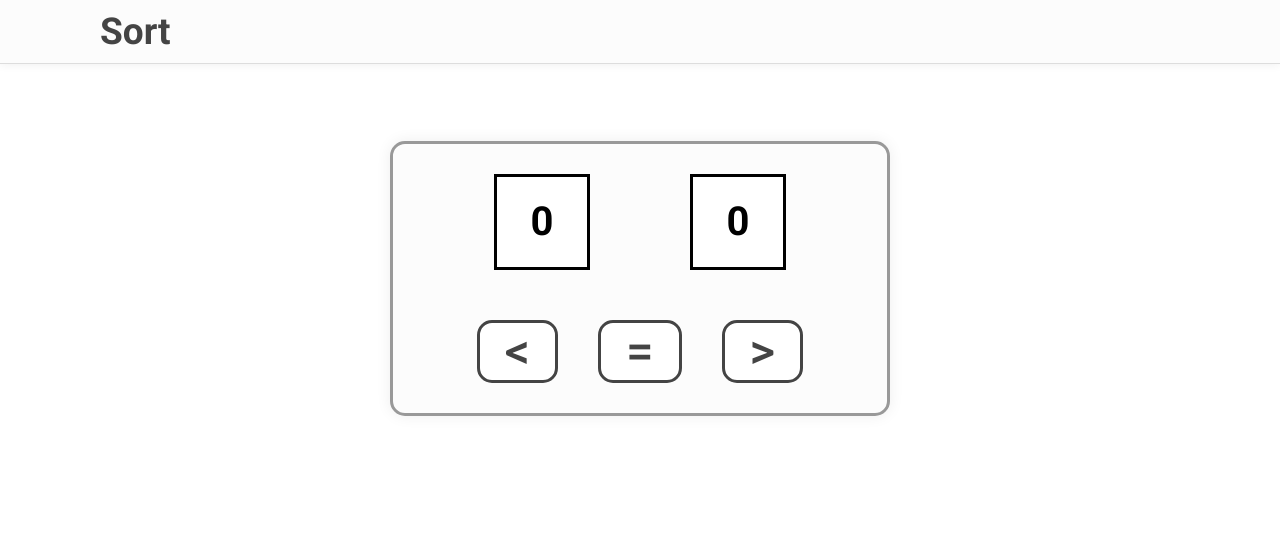
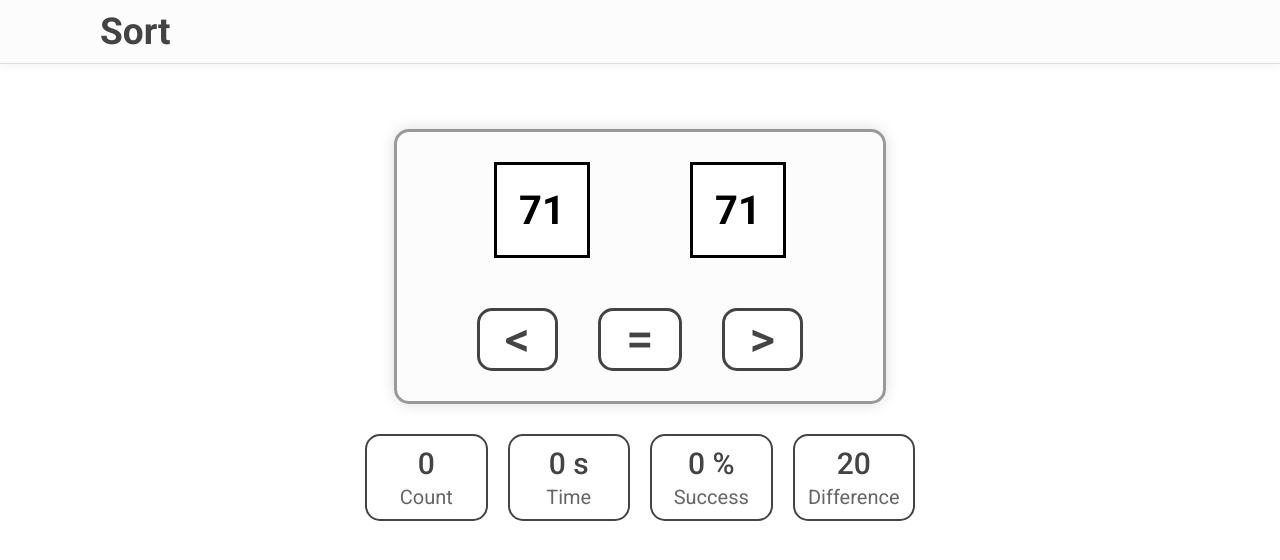
Before and after one commit to Oskar505/glyphSort, a Vue app: page /sort in a window 1280 px wide. Shown: the top 560 px of the page. Built offline with nearby package versions, Linux system fonts and the light colour scheme.

Commit message:
live stats, save data to storage

```diff
--- a/src/views/Sort.vue
+++ b/src/views/Sort.vue
@@ -1,9 +1,9 @@
 <template>
     <header>
-        <h1>Sort</h1>
+        <h1 @click="clearStorage()">Sort</h1>
     </header>
 
-
+    <main>
         <div class="sortWrapper" :class="borderFeedback">
             <div class="glyphCardWrapper">
                 <glyph-card :value="val1"></glyph-card>
@@ -24,8 +24,32 @@
                     <p>></p>
                 </div>
             </div>
+        </div>
 
+
+        <div class="infoWrapper">
+            <div class="infoBox" title="Number of sorted glyphs">
+                <p class="data">{{ sortedCount }}</p>
+                <p class="label">Count</p>
             </div>
+
+            <div class="infoBox" title="Average time to sort a pair of glyphs">
+                <p class="data">{{ sortTime }}&nbsp;s</p>
+                <p class="label">Time</p>
+            </div>
+
+            <div class="infoBox" title="Success rate">
+                <p class="data">{{ successRate }}&nbsp;%</p>
+                <p class="label">Success</p>
+            </div>
+
+            <div class="infoBox" title="Difference between glyph values (0 - 100)">
+                <p class="data">{{ Math.round(distance / glyphStepsCount * 100) }}</p>
+                <p class="label">Difference</p>
+            </div>
+        </div>
+    </main>
+
 </template>
 
 
@@ -33,6 +57,7 @@
     export default {
         data() {
             return {
+                glyphName: "a",
                 distance: undefined,
                 val1: 0,
                 val2: 0,
@@ -40,6 +65,10 @@
                 lastCorrect: true,
                 glyphStepsCount: 100,
                 equalChance: 1, // 1 = 10%
+
+                successRate: 0,
+                sortedCount: 0,
+                sortTime: 0,
 
                 clickCooldown: false,
 
@@ -54,6 +83,13 @@
 
         mounted() {
             window.addEventListener('keydown', this.handleKeydown)
+
+            this.newGlyphs()
+
+            // get stats
+            let allAnswers = JSON.parse(localStorage.getItem("allAnswers")) || []
+            let sessionAnswers = JSON.parse(sessionStorage.getItem("sessionAnswers")) || []
+            this.getStats(allAnswers, sessionAnswers)
         },
 
         beforeUnmount() {
@@ -175,6 +211,33 @@
                 }
 
 
+                // Get data
+                let allAnswers = JSON.parse(localStorage.getItem("allAnswers")) || []
+                let sessionAnswers = JSON.parse(sessionStorage.getItem("sessionAnswers")) || []
+
+
+                // Push new data
+                let answerData = {
+                    "glyphName": this.glyphName,
+                    "val1": this.val1,
+                    "val2": this.val2,
+                    "correct": this.lastCorrect,
+                    "time": Date.now()
+                }
+
+                allAnswers.push(answerData)
+                sessionAnswers.push(answerData)
+
+
+                this.getStats(allAnswers, sessionAnswers)
+
+
+                // Save data
+                localStorage.setItem("allAnswers", JSON.stringify(allAnswers))
+                sessionStorage.setItem("sessionAnswers", JSON.stringify(sessionAnswers))
+
+
+
                 // reset feedbacks and get new glyphs
                 setTimeout(() => {
                     this.btn0Feedback = ''
@@ -214,6 +277,49 @@
                     this.clickCooldown = false;
                 }, 500);
             },
+
+
+            clearStorage() {
+                console.log("clearing storage");
+
+                localStorage.clear();
+                sessionStorage.clear();
+            },
+
+
+
+            getStats(allAnswers, sessionAnswers) {
+                // success rate
+                try {
+                    this.successRate = Math.round((allAnswers.filter(x => x.correct).length / allAnswers.length) * 100)
+                }
+
+                catch (error) {
+                    this.successRate = 0
+                    console.warn('Could not get success rate ' + error);
+                }
+
+                if (isNaN(this.successRate)) {
+                    this.successRate = 0
+                }
+
+                console.log(this.successRate);
+
+                // sorted count
+                this.sortedCount = allAnswers.length
+
+
+                // time per sort
+                try {
+                    let timeDiff = sessionAnswers[sessionAnswers.length - 1].time - sessionAnswers[0].time
+                    this.sortTime = ((timeDiff / sessionAnswers.length) / 1000).toFixed(2)
+                }
+
+                catch (error) {
+                    this.sortTime = 0
+                    console.warn('Could not get time per sort ' + error);
+                }
+            }
         },
 
     }
@@ -224,7 +330,6 @@
     function getRandomInt(min, max) {
         return Math.floor(Math.random() * (max - min + 1) ) + min;
     }
-
 </script>
 
 
@@ -244,6 +349,17 @@
     }
 
 
+
+    main {
+       max-width: 500px;
+       width: 100%;
+       margin: 0 auto;
+       display: flex;
+       flex-direction: column;
+       align-items: center;
+    }
+
+
     .sortWrapper {
         display: flex;
         flex-direction: column;
@@ -252,12 +368,10 @@
         gap: 50px;
         border-radius: 15px;
         background-color: #fcfcfc;
-        box-shadow: 0px 0px 15px #eee;
+        box-shadow: 0px 0px 15px #dedede;
         border: 3px solid #999;
-        max-width: 500px;
-        margin: 0 auto;
-        margin-top: 6%;
-        padding: 30px 40px;
+        margin-top: 13%;
+        padding: 30px 80px;
         user-select: none;
     }
 
@@ -286,6 +400,44 @@
         padding: 0 25px;
         border-radius: 15px;
         background-color: white;
+    }
+
+
+
+    .infoWrapper {
+        display: flex;
+        flex-direction: row;
+        justify-content: center;
+        align-items: center;
+        flex-wrap: wrap;
+        gap: 20px;
+        width: 110%;
+        margin-top: 6%;
+    }
+
+
+    .infoBox {
+        display: flex;
+        flex-direction: column;
+        justify-content: center;
+        align-items: center;
+        gap: 4px;
+        flex: 1;
+        border: 2px solid #444;
+        border-radius: 15px;
+        padding: 10px;
+        cursor: help;
+    }
+
+    .infoBox .data {
+        font-size: 30px;
+        color: #444;
+        font-weight: 500;
+    }
+
+    .infoBox .label {
+        font-size: 20px;
+        color: #666;
     }
 
 
```
Lines whose indentation alone changed are shown as unchanged.
